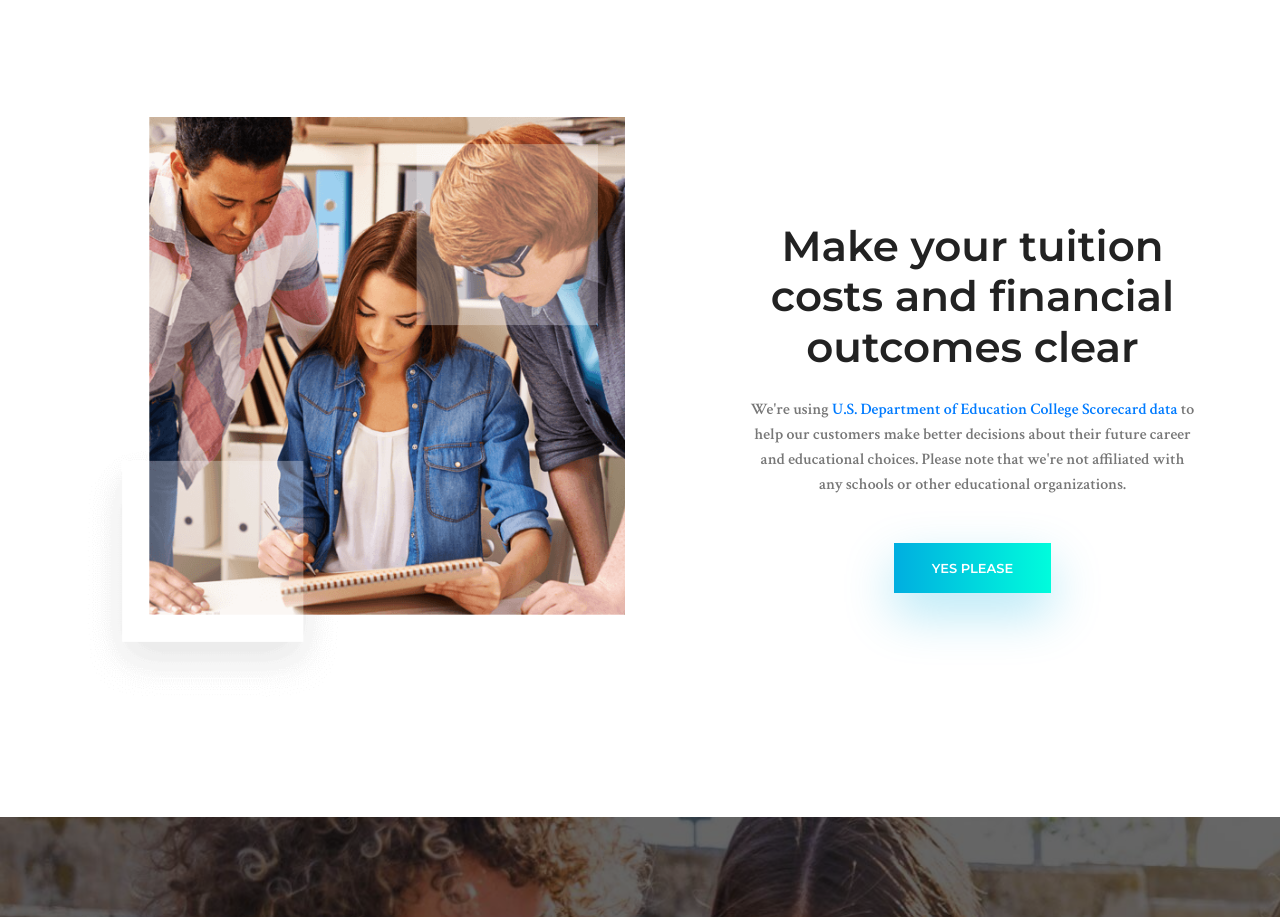
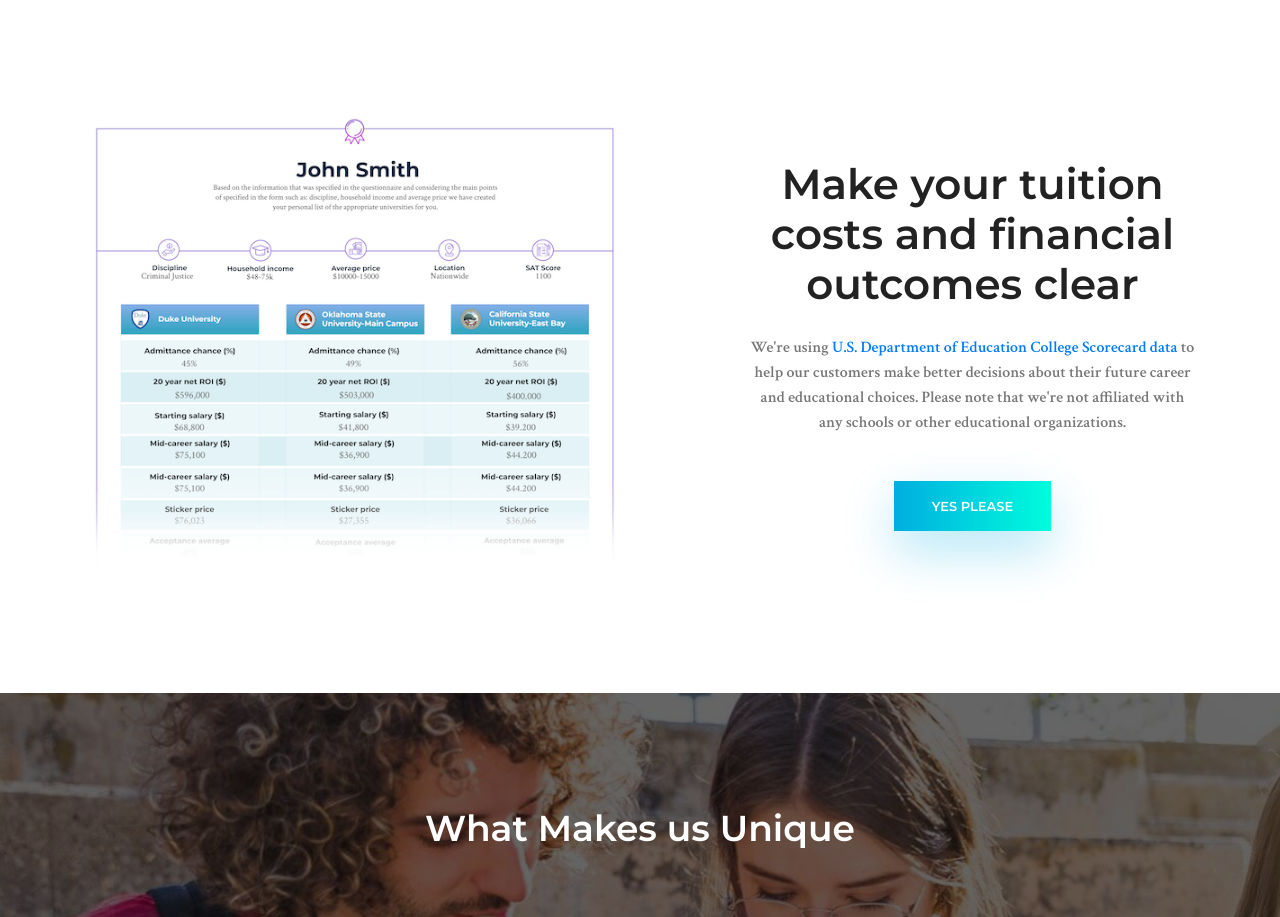
Before and after one commit to best-college/best-college.github.io, a plain HTML site: page index.html in a window 1280 px wide. Shown: the part 1046-1963 px from the top of the page. Drawn offline with nearby package versions, Linux system fonts and the light colour scheme.

Commit message:
uni pics

```diff
--- a/index.html
+++ b/index.html
@@ -200,7 +200,7 @@
         <div class="container">
             <div class="row align-items-center">
                 <div class="col-lg-6 text-center">
-                    <img class="img-fluid" src="img/about-img.png" alt="">
+                    <img class="img-fluid" src="img/unis.png" alt="">
                 </div>
 
                 <div class="offset-lg-1 col-lg-5 text-center">
```
Also changed, not shown: img/unis.png (added), 1 other file.
